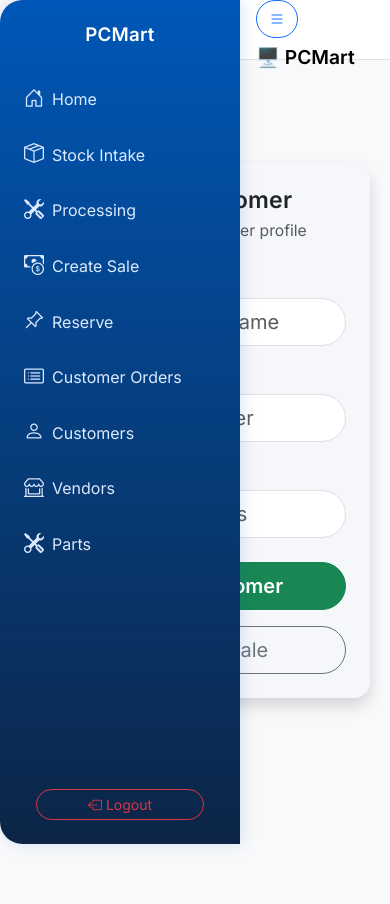
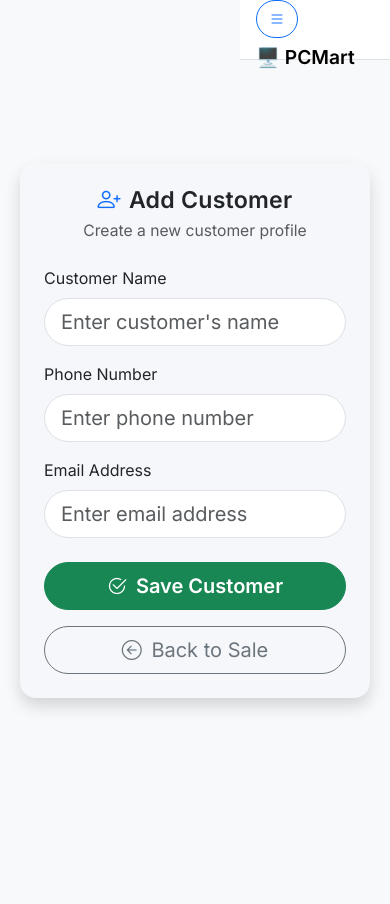
Before and after one commit to asimhaiderzaida/inventory_flask, a Flask app: page /customers/add in a window 390 px wide. Run offline with Flask 3, Linux system fonts and the light colour scheme; a user stored in the database is signed in.

Commit message:
Fix: sidebar fully hides on mobile with !important

```diff
--- a/inventory_flask_app/templates/base.html
+++ b/inventory_flask_app/templates/base.html
@@ -66,7 +66,7 @@
     }
     @media (max-width: 991px) {
       .sidebar {
-        display: none;
+        display: none !important;
       }
       .main-content {
         margin-left: 0;
```
